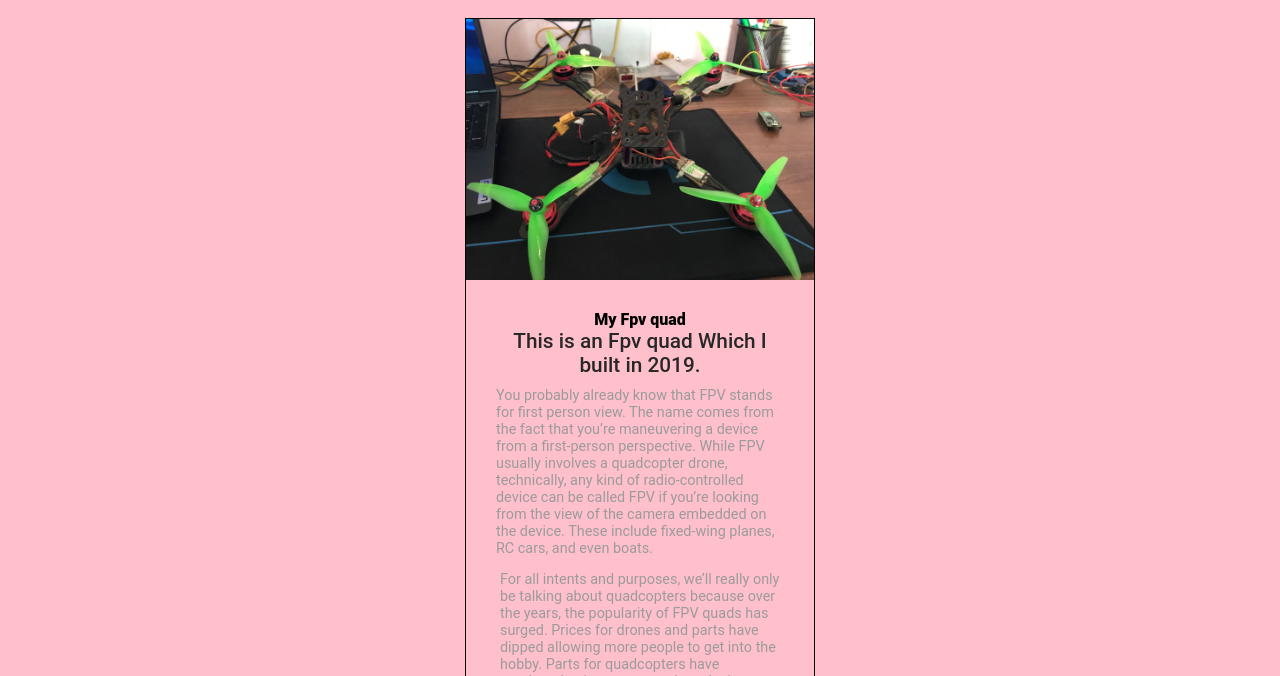
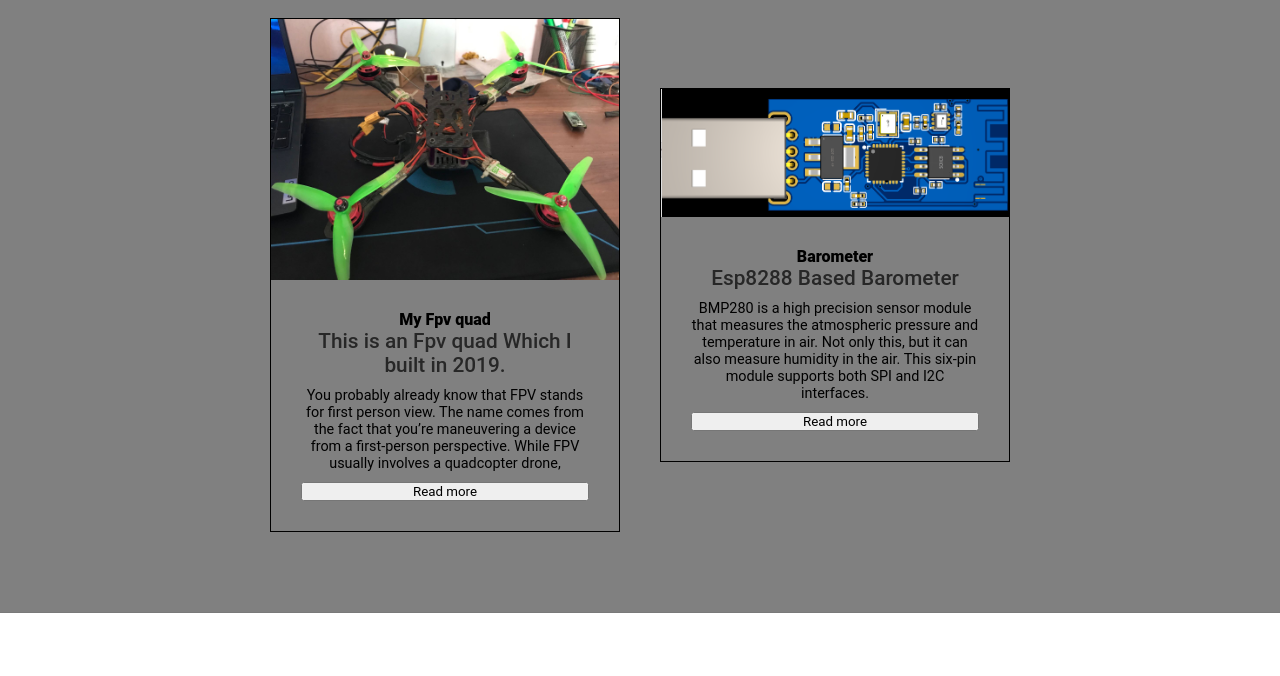
Before and after one commit to RefreshMyMind-I/Mysite, a plain HTML site: page index.html in a window 1280 px wide. Shown: the part 124-800 px from the top of the page. Drawn offline with Linux system fonts and the light colour scheme.

Commit message:
Added read me

```diff
--- a/css/styles.css
+++ b/css/styles.css
@@ -23,7 +23,7 @@ body{
     flex-direction: column;
     justify-content: center;
     align-items: center;
-    background-color: pink;
+    background-color: gray;
     padding: 40;
     border-bottom: 1px solid rgba(0,0,0,0.05);
 }
@@ -54,7 +54,7 @@ body{
 
 .blog-box{
     width: 350px;
-    background-color: pink;
+    background-color: gray;
     border: 1px solid rgb(0, 0, 0);
     margin: 20px;
 
@@ -77,14 +77,15 @@ body{
     padding: 30px;
     display : flex;
     flex-direction: column;
+    overflow: hidden;
 }
-.blog-text span{
+.blog-text b{
     color: black;
     font-size: 1rem;
     font-weight: 800;
     text-align: center;
+}
 
-}
 
 .blog-text .blog-title{
     font-size: 1.3rem;
@@ -94,20 +95,19 @@ body{
 }
 
 .blog-text .blog-title:hover{
-    color: rgb(112, 76, 228);
+    color: rgb(245, 0, 0);
     transition: all ease 0.3s;
 }
 .blog-text p{
-    color: #9b9b9b;
+    color: #000000;
     font-size: 0.9rem;
-    display: -webkit-box;
-    -webkit-line-clamp: auto;
-    -webkit-box-orient: vertical;
-    overflow: hidden;
-    text-overflow: ellipsis;
-    margin : 10px 0px;
+    text-align: center;
+    margin: 10px 0px;
 }
-
+.blog-text
+#more {
+    display: none;
+}
 @media(max-width:1250px){
     blog-box{
         width : 300px;
--- a/index.html
+++ b/index.html
@@ -7,6 +7,7 @@
     <meta name="viewport" content="width=device-width, initial-scale=1.0">
     <title>Refesh's Website</title>
     <link rel="stylesheet" href="css/styles.css">
+    <script type="text/javascript" src="js/function.js"></script>
     <link rel="shortcut icon" href="images/bloglogo.png" />
 </head>
 
@@ -27,23 +28,42 @@
 
                 </div>
                 <div class="blog-text">
-                    <span>My Fpv quad</span>
+                    <b>My Fpv quad</b>
                     <a href="#" class="blog-title">This is an Fpv quad Which I built in 2019.</a>
                     <p>You probably already know that FPV stands for first person view. The name comes from the fact
                         that you’re maneuvering a device from a first-person perspective. While FPV usually involves a
-                        quadcopter drone, technically, any kind of radio-controlled device can be called FPV if you’re
-                        looking from the view of the camera embedded on the device. These include fixed-wing planes, RC
-                        cars, and even boats.<p style="padding: 2px; margin: 2px">
-                        For all intents and purposes, we’ll really only be talking about quadcopters because over the
-                        years, the popularity of FPV quads has surged. Prices for drones and parts have dipped allowing
-                        more people to get into the hobby. Parts for quadcopters have continued to improve over time.
-                        And a community of support across the hobby has continued to grow. We at QuadPartPicker aim to
-                        expand this even further to help newbies and veterans alike to get into the air faster and more
-                        efficiently by giving you a centralized place to find and pick parts and equipment for your own
-                        custom setup.
+                        quadcopter drone,<span id="dots"></span><span id="more"> technically, any kind of
+                            radio-controlled device can be called FPV if you’re
+                            looking from the view of the camera embedded on the device. These include fixed-wing planes,
+                            RCcars, and even boats.This is an Fpv quad Which I built in 2019.You probably already know that FPV stands for first person view. The name comes from the
+                            fact that you’re maneuvering a device from a first-person perspective. While FPV usually involves a quadcopter drone, technically, any kind of radio-controlled device can be called FPV if you’re
+                            looking from the view of the camera embedded on the device. These include fixed-wing planes, RC cars, and even boats.
+                        </span>
                     </p>
+                    <button onclick="myFunction()" id="mybtn">Read more</button>
+
+                </div>
+            </div>
+            <div class="blog-box">
+                <div class="blog-img">
+
+                    <img src="images/usbbar.png" alt="blog">
+
+                </div>
+                <style>
+
+                </style>
+                <div class="blog-text">
+                    <b>Barometer</b>
+                    <a href="#" class="blog-title">Esp8288 Based Barometer</a>
+                    <p>BMP280 is a high precision sensor module that measures the atmospheric pressure and temperature
+                        in air. Not only this, but it can also measure humidity in the air. This six-pin module supports
+                        both SPI and I2C interfaces.<span id="dots"></span><span id="more">It uses a BMP280 barometric
+                            pressure sensor. These sensors are pre-calibrated, unlike other sensors. Therefore, they
+                            start measuring temperature, pressure, and humidity instantly after powering them. You don’t
+                            need extra components for its calibration or operation.</span>
                     </p>
-
+                    <button onclick="myFunction()" id="mybtn">Read more</button>
                 </div>
             </div>
             <!-- <div class="blog-box">
@@ -61,24 +81,8 @@
                         looking from the view of the camera embedded on the device</p>
                     <a href="#">Read More</a>
                 </div>
-            </div>
-            <div class="blog-box">
-                <div class="blog-img">
-
-                    <img src="images/myquad.jpeg" alt="blog">
-
-                </div>
-                <div class="blog-text">
-                    <span>My Fpv quad</span>
-                    <a href="#" class="blog-title">This is my racing quad which I build in 2019</a>
-                    <p>You probably already know that FPV stands for first person view. The name comes from the fact
-                        that you're maneuvering a device from a first-person perspective. While FPV usually involves a
-                        quadcopter drone, technically, any kind of radio-controlled device can be called FPV if you're
-                        looking from the view of the camera embedded on the device</p>
-                    <a href="#">Read More</a>
-                </div>
-            </div>
-        </div> -->
+            </div>-->
+        </div>
 
     </section>
 
--- /dev/null
+++ b/js/function.js
@@ -0,0 +1,15 @@
+function myFunction() {
+    var dots = document.getElementById("dots");
+    var moreText = document.getElementById("more");
+    var btnText = document.getElementById("mybtn");
+
+    if (dots.style.display === "none") {
+      dots.style.display = "inline";
+      btnText.innerHTML = "Read more";
+      moreText.style.display = "none";
+    } else {
+      dots.style.display = "none";
+      btnText.innerHTML = "Read less";
+      moreText.style.display = "inline";
+    }
+  }
```
Also changed, not shown: images/usbbar.png (added).
